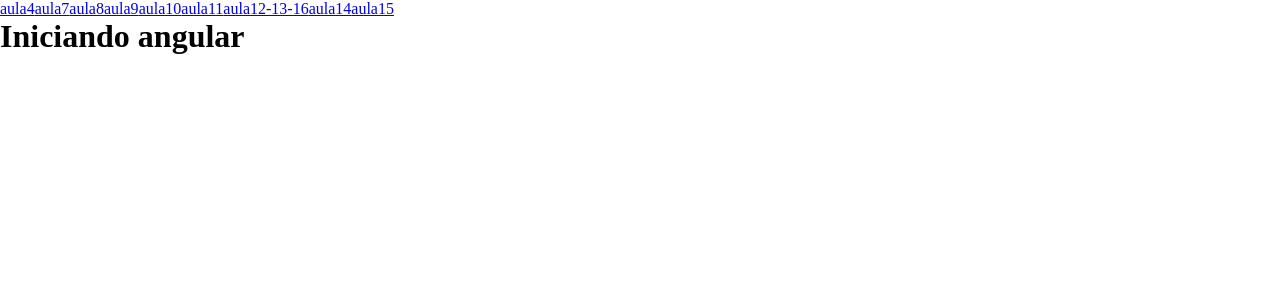
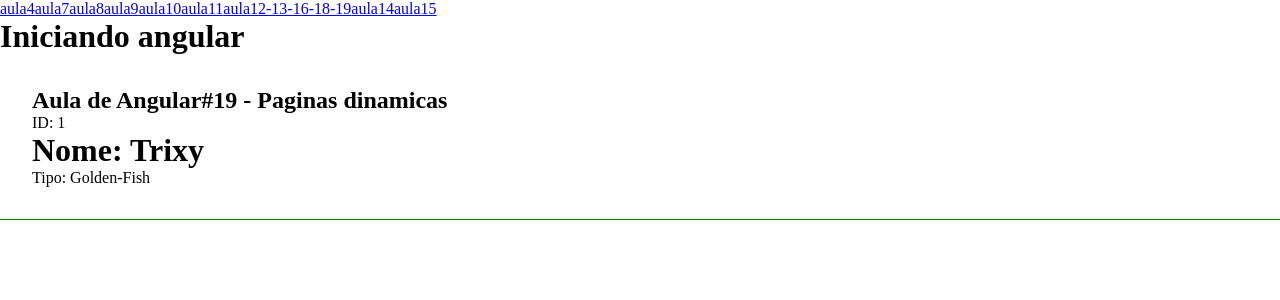
Before and after one commit to Dinos-s/Angular-Curso, an Angular app: page /Aula12-13-16-18-19/1 in a window 1280 px wide. Before the commit this address led to /. Shown: the top 300 px of the page. Built offline with nearby package versions, Linux system fonts and the light colour scheme; data requests are answered from the project's data file.

Commit message:
rotas dinamicas

```diff
--- a/db.json
+++ b/db.json
@@ -1,7 +1,7 @@
 {
     "animals":[
         {"id": 1, "name": "Trixy", "type":"Golden-Fish", "age": 2},
-        {"name":"Brock", "type":"Dog", "age": 5},
-        {"name":"Blim", "type":"Cat", "age": 6}
+        {"id": 2,"name":"Brock", "type":"Dog", "age": 5},
+        {"id": 3,"name":"Blim", "type":"Cat", "age": 6}
     ]
 }
--- a/src/app/IAnimal.ts
+++ b/src/app/IAnimal.ts
@@ -1,4 +1,5 @@
 export interface IAnimal{
+    id: number,
     name: string;
     type: string;
     age: number;
--- a/src/app/app-routing.module.ts
+++ b/src/app/app-routing.module.ts
@@ -7,6 +7,7 @@
 
 import { FirstComponentComponent } from './components/first-component/first-component.component';
 import { IfRenderComponent } from './components/if-render/if-render.component';
+import { ItemDetailsComponent } from './components/item-details/item-details.component';
 import { ListRenderComponent } from './components/list-render/list-render.component';
 import { ParentDataComponent } from './components/parent-data/parent-data.component';
 import { PipesOepratorsComponent } from './components/pipes-oeprators/pipes-oeprators.component';
@@ -23,9 +24,10 @@
   {path: 'Aula9', component: IfRenderComponent},
   {path: 'Aula10', component: EventosComponent},
   {path: 'Aula11', component: EmitterComponent},
-  {path: 'Aula12-13-16', component: ListRenderComponent},
+  {path: 'Aula12-13-16-18-19', component: ListRenderComponent},
   {path: 'Aula14', component: PipesOepratorsComponent},
   {path: 'Aula15', component: TwoWayDataBindingComponent},
+  {path: 'Aula12-13-16-18-19/:id', component: ItemDetailsComponent},
 ];
 
 @NgModule({
--- a/src/app/app.component.html
+++ b/src/app/app.component.html
@@ -5,7 +5,7 @@
     <a routerLink="/Aula9">aula9</a>
     <a routerLink="/Aula10">aula10</a>
     <a routerLink="/Aula11">aula11</a>
-    <a routerLink="/Aula12-13-16">aula12-13-16</a>
+    <a routerLink="/Aula12-13-16-18-19">aula12-13-16-18-19</a>
     <a routerLink="/Aula14">aula14</a>
     <a routerLink="/Aula15">aula15</a>
 </nav>
--- a/src/app/app.module.ts
+++ b/src/app/app.module.ts
@@ -15,6 +15,7 @@
 import { ListRenderComponent } from './components/list-render/list-render.component';
 import { PipesOepratorsComponent } from './components/pipes-oeprators/pipes-oeprators.component';
 import { TwoWayDataBindingComponent } from './components/two-way-data-binding/two-way-data-binding.component';
+import { ItemDetailsComponent } from './components/item-details/item-details.component';
 
 @NgModule({
   declarations: [
@@ -28,7 +29,8 @@
     ChangeNumberComponent,
     ListRenderComponent,
     PipesOepratorsComponent,
-    TwoWayDataBindingComponent
+    TwoWayDataBindingComponent,
+    ItemDetailsComponent
   ],
   imports: [
     BrowserModule,
--- /dev/null
+++ b/src/app/components/item-details/item-details.component.html
@@ -0,0 +1,6 @@
+<div *ngIf="animal" class="class">
+    <h2>Aula de Angular#19 - Paginas dinamicas</h2>
+    <p>ID: {{ animal.id }}</p>
+    <h1>Nome: {{animal.name}}</h1>
+    <p>Tipo: {{animal.type}}</p>
+</div>
--- /dev/null
+++ b/src/app/components/item-details/item-details.component.ts
@@ -0,0 +1,25 @@
+import { Component, OnInit } from '@angular/core';
+import { ActivatedRoute } from '@angular/router';
+
+import { IAnimal } from "src/app/IAnimal";
+import { ListService } from 'src/app/services/list.service';
+
+@Component({
+  selector: 'app-item-details',
+  templateUrl: './item-details.component.html',
+  styleUrls: ['./item-details.component.css']
+})
+export class ItemDetailsComponent implements OnInit {
+  animal?: IAnimal;
+
+  constructor(private listService: ListService, private route: ActivatedRoute) {
+    this.getAnimal()
+  }
+
+  ngOnInit(): void {}
+
+  getAnimal(){
+    const id = Number(this.route.snapshot.paramMap.get('id')) //puxando o id e seu conteudo correspondente no bd;
+    this.listService.getItem(id).subscribe((animal) => (this.animal = animal))
+  }
+}
--- a/src/app/components/list-render/list-render.component.html
+++ b/src/app/components/list-render/list-render.component.html
@@ -2,7 +2,7 @@
     <h2>Aula de angular#12 - Renderização de listas</h2>
     <ul>
         <li *ngFor="let animal of animals">
-            Nome: {{animal.name}} - {{animal.type}}
+            Nome:<a routerLink="/Aula12-13-16-18-19/{{ animal.id }}">{{animal.name}}</a> - {{animal.type}}
             <button (click)="ageShow(animal)">Show age</button>
             <button (click)="delete(animal)">Excluir</button>
         </li>
--- a/src/app/components/list-render/list-render.component.ts
+++ b/src/app/components/list-render/list-render.component.ts
@@ -21,8 +21,7 @@
     this.getAnimals()
    }
 
-  ngOnInit(): void {
-  }
+  ngOnInit(): void {}
 
   ageShow(animal: IAnimal){
     this.animalDetails = `${animal.name}, tem ${animal.age}`
--- a/src/app/services/list.service.ts
+++ b/src/app/services/list.service.ts
@@ -20,4 +20,8 @@
   getAll(): Observable<IAnimal[]>{
     return this.http.get<IAnimal[]>(this.apiUrl)
   } //--> observando a lista de animais;
+
+  getItem(id: number): Observable<IAnimal>{
+    return this.http.get<IAnimal>(`${this.apiUrl}/${id}`)
+  }
 }
```
Also changed, not shown: src/app/components/item-details/item-details.component.css (added), 1 other file (tests, documents, lock files or other folders).
